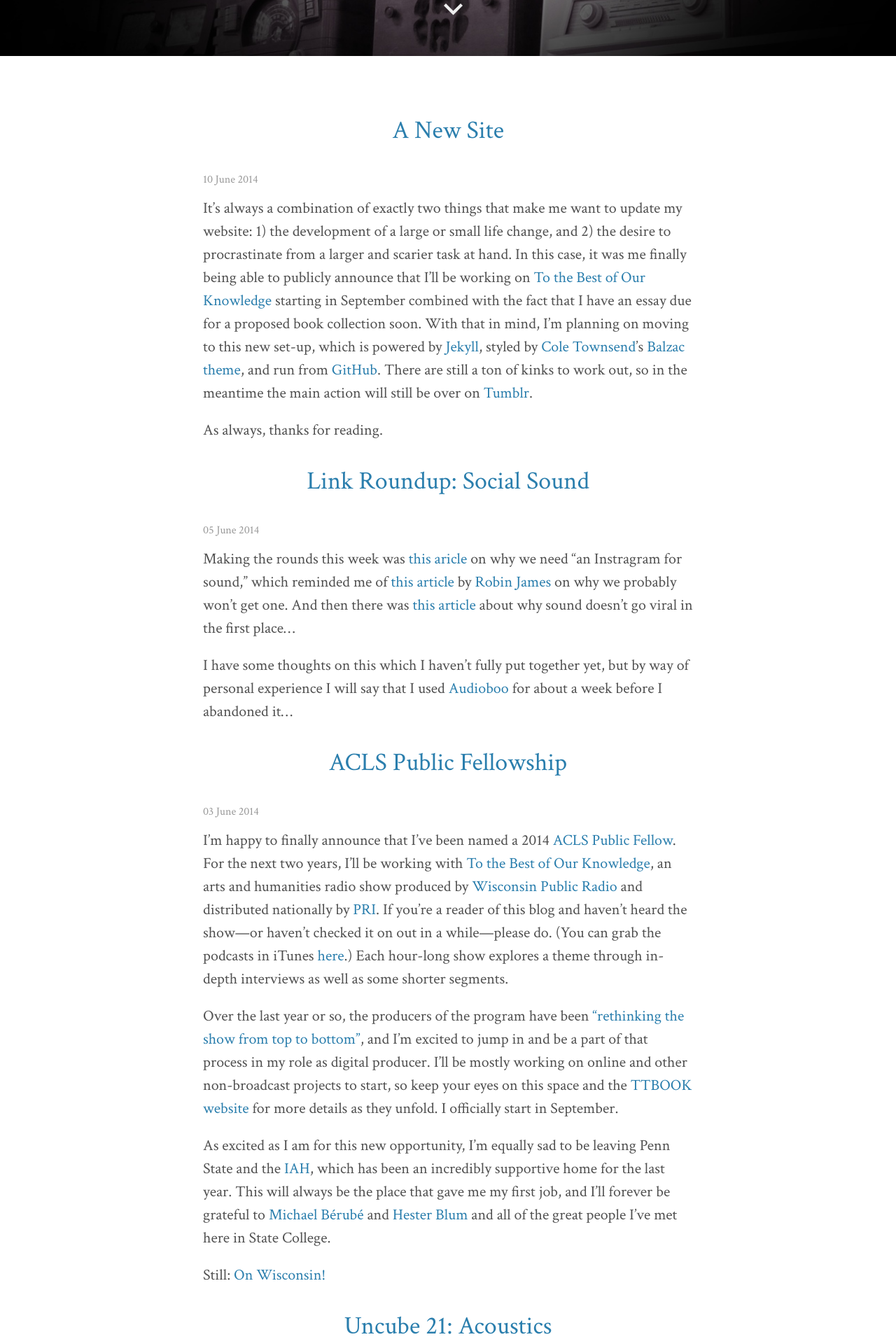
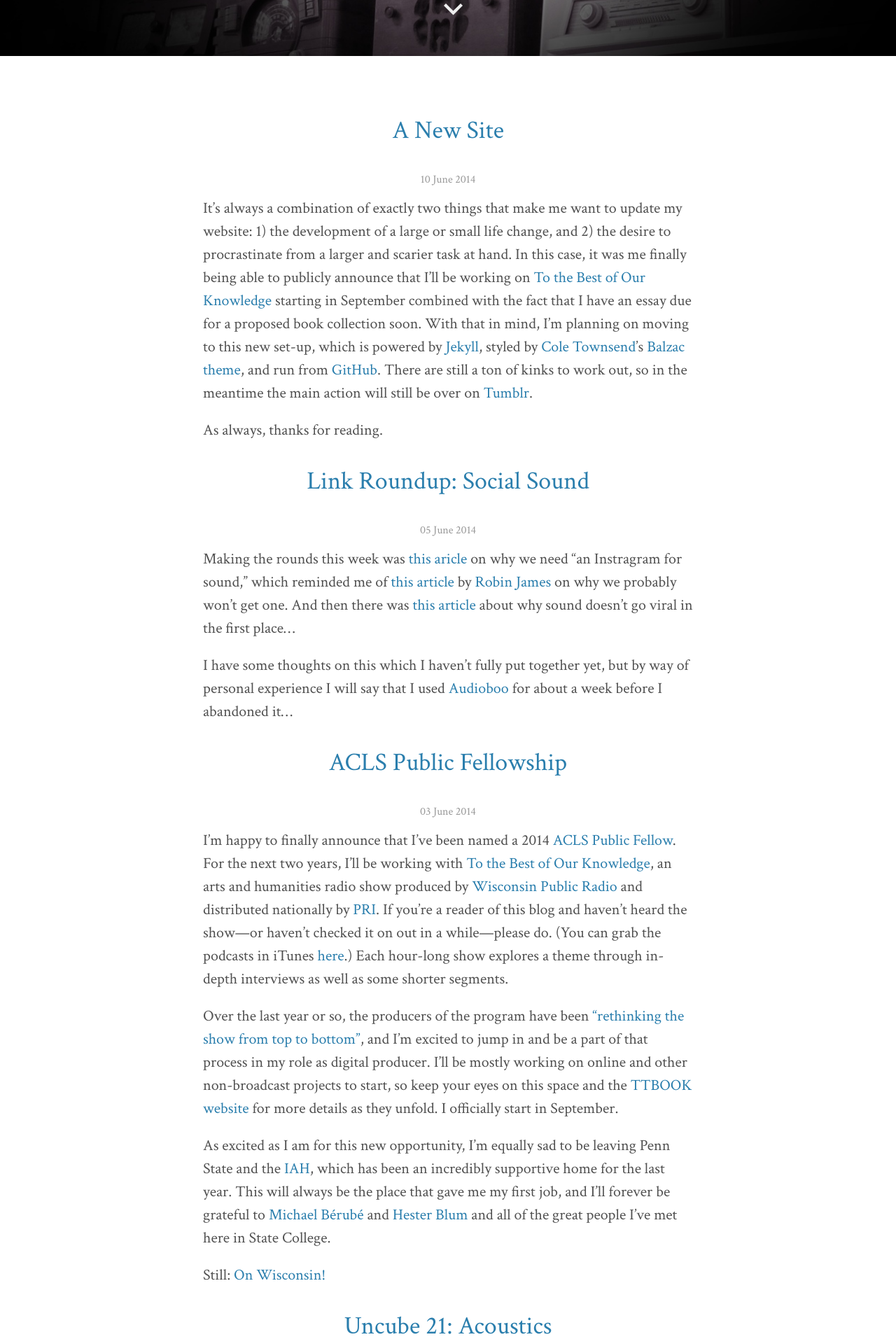
Before and after one commit to craigeley/craigeley.github.io, a Jekyll site: the page built from index.html, in a window 1280 px wide. Shown: the part 820-2740 px from the top of the page at 70% size. Built offline with Jekyll 4.4.1, drawn with Linux system fonts in a browser that asks for light colours; the list of posts is cut into pages by our own code.

Commit message:
Centered the dates

```diff
--- a/_layouts/post.html
+++ b/_layouts/post.html
@@ -17,7 +17,7 @@
 		{% if page.quote %}
 			<h2>{{ page.quote }}</h2>
 		{% endif %}
-		{{ page.date | date_to_long_string }}
+		<center>{{ page.date | date_to_long_string }}</center>
 	</div>
 	<div id="nav-icon" style="bottom: 60px;">
 		<a class="scroll" data-speed="1000" href="#article"><span class="genericon genericon-expand"></span></a>
--- a/index.html
+++ b/index.html
@@ -16,7 +16,7 @@
 <a name="blog"></a>
 	{% for post in paginator.posts %}
 		<h1><a href="{{ post.url }}">{{ post.title }}</a></h1>
-		<span class="post-date">{{ post.date | date_to_long_string }}</span>
+		<center><span class="post-date">{{ post.date | date_to_long_string }}</span></center>
 		  <div class="content">{{ post.content }}</div>
 	{% endfor %}
 </div>
```
